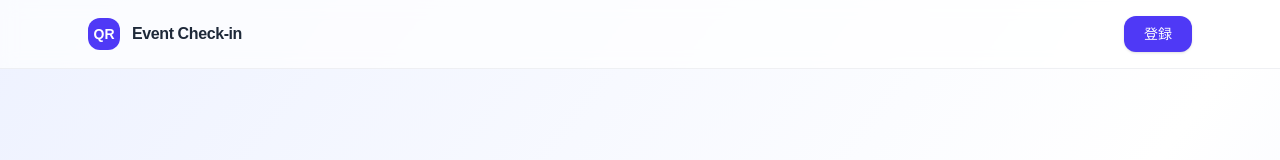
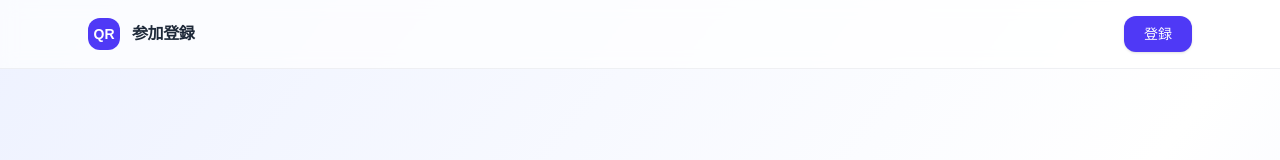
Before and after one commit to akiy2009/comming, a Next.js app: page / in a window 1280 px wide. Shown: the top 160 px of the page. Built offline with nearby package versions, Linux system fonts and the light colour scheme.

Commit message:
page.tsx を更新

```diff
--- a/app/page.tsx
+++ b/app/page.tsx
@@ -11,7 +11,7 @@ export default function Home() {
         <div className="max-w-6xl mx-auto px-6 py-4 flex justify-between items-center">
           <div className="flex items-center gap-3">
             <div className="w-8 h-8 rounded-xl bg-indigo-600 text-white flex items-center justify-center text-sm font-semibold">QR</div>
-            <h1 className="text-base font-semibold tracking-tight">Event Check-in</h1>
+            <h1 className="text-base font-semibold tracking-tight">参加登録</h1>
           </div>
 
           <Link href="/register">
```
